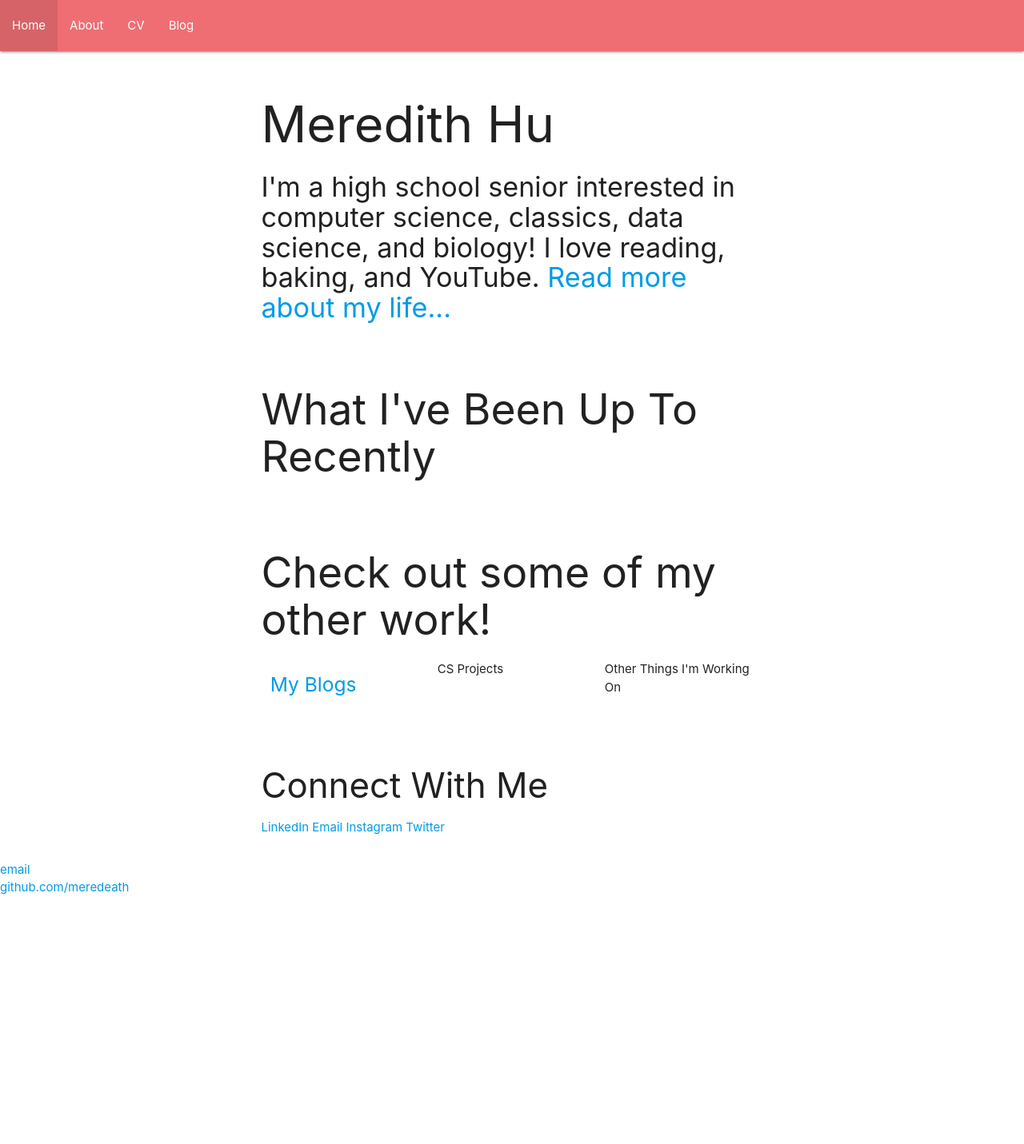
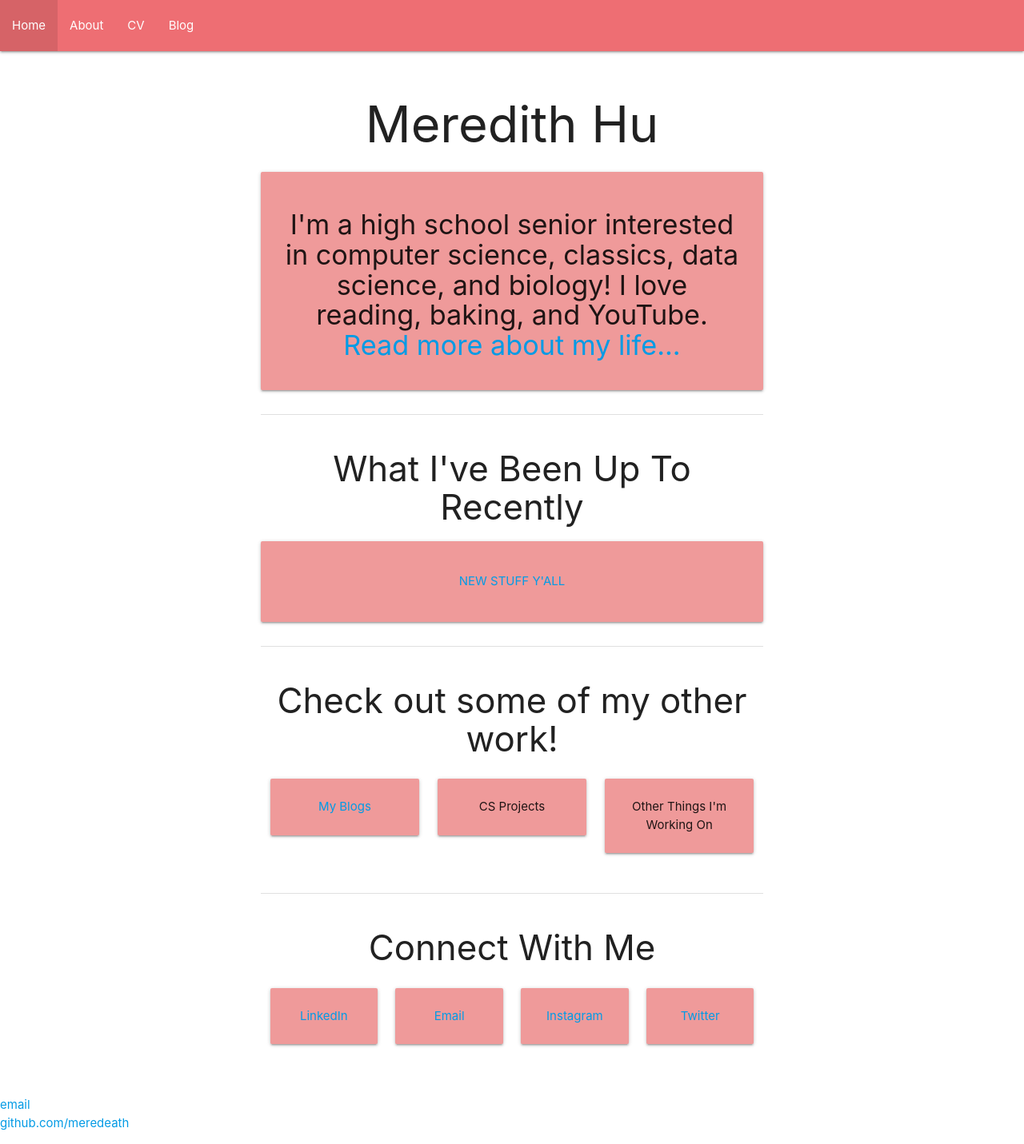
Before and after one commit to meredithmhu/meredithmhu.github.io, a Jekyll site: the page built from index.html, in a window 1280 px wide. Shown: the whole page at 80% size. Built offline with Jekyll 4.4.1, drawn with Linux system fonts in a browser that asks for light colours; before the commit the page ends 1137 px from its top, so only the background shows below that.

Commit message:
Update index.html
added more styling - section dividers, centering of elements, and cards with one color scheme

```diff
--- a/index.html
+++ b/index.html
@@ -3,40 +3,68 @@
 title: Meredith Hu's Personal Website
 content: hello
 ---
-<div class = "container">
+<div class = "container card-content valign center">
 	<div class = "section">
-		<c><h1>Meredith Hu</h1>
+		<h1>Meredith Hu</h1>
+		<div class = "card-panel red lighten-3">
 		<h4> I'm a high school senior interested in computer science, classics, data science, and biology! I love reading, baking, and YouTube. <a href="/about">Read more about my life...</a></h4>
-		</c>
+		</div>
 	</div>
 
+	<div class="divider"></div>
 	<div class = "section">
-		<c>
-		<h2>What I've Been Up To Recently</h2>
-		<a href = "https://medium.com/codevoyage/my-introduction-to-css-frameworks-9abf5b2ee054"></a>
-		</c>
+		<h3>What I've Been Up To Recently</h3>
+		<div class = "card-panel red lighten-3">
+		<p><a href = "https://medium.com/codevoyage/my-introduction-to-css-frameworks-9abf5b2ee054">NEW STUFF Y'ALL</a></p>
+		</div>
 	</div>
 
+	<div class="divider"></div>
 	<div class = "section">
-		<c><h2>Check out some of my other work!</h2></c>
+		<h3>Check out some of my other work!</h3>
 		<div class="row">
       			<div class="col s4">
-				<a href="/Blog"><h5>My Blogs</h5></a>
+				<div class = "card-panel red lighten-3">
+					<a href="/blog">My Blogs</a>
+      			</div>
+				</div>
+      			<div class="col s4">
+				<div class = "card-panel red lighten-3">
+        			CS Projects
+				</div>
       			</div>
       			<div class="col s4">
-        			CS Projects
+				<div class = "card-panel red lighten-3">
+					Other Things I'm Working On
       			</div>
-      			<div class="col s4">
-        			Other Things I'm Working On
-      			</div>
+				</div>
     		</div>
 	</div>
 
+	<div class="divider"></div>
 	<div class = "section">
-		<c><h3>Connect With Me</h3><c>
-			<c><a href = "https://www.linkedin.com/in/meredithhu/">LinkedIn</a></c>
-			<c><a href = "https://www.linkedin.com/in/meredithhu/">Email</a></c>
-			<c><a href = "https://www.instagram.com/meredithmhu/">Instagram</a></c>
-			<c><a href = "https://twitter.com/meredithmhu">Twitter</a></c>
+		<h3>Connect With Me</h3>
+		<div class = "row">
+			<div class = "col s3">
+			<div class = "card-panel red lighten-3">
+				<a href = "https://www.linkedin.com/in/meredithhu/">LinkedIn</a>
+			</div>
+			</div>
+			<div class = "col s3">
+			<div class = "card-panel red lighten-3">
+				<a href = "mailto:humeiyin@gmail.com">Email</a>
+			</div>
+			</div>
+			<div class = "col s3">
+			<div class = "card-panel red lighten-3">
+				<a href = "https://www.instagram.com/meredithmhu/">Instagram</a>
+			</div>
+			</div>
+			<div class = "col s3">
+			<div class = "card-panel red lighten-3">
+				<a href = "https://twitter.com/meredithmhu">Twitter</a>
+			</div>
+			</div>
+		</div>
 	</div>
 </div>
```
